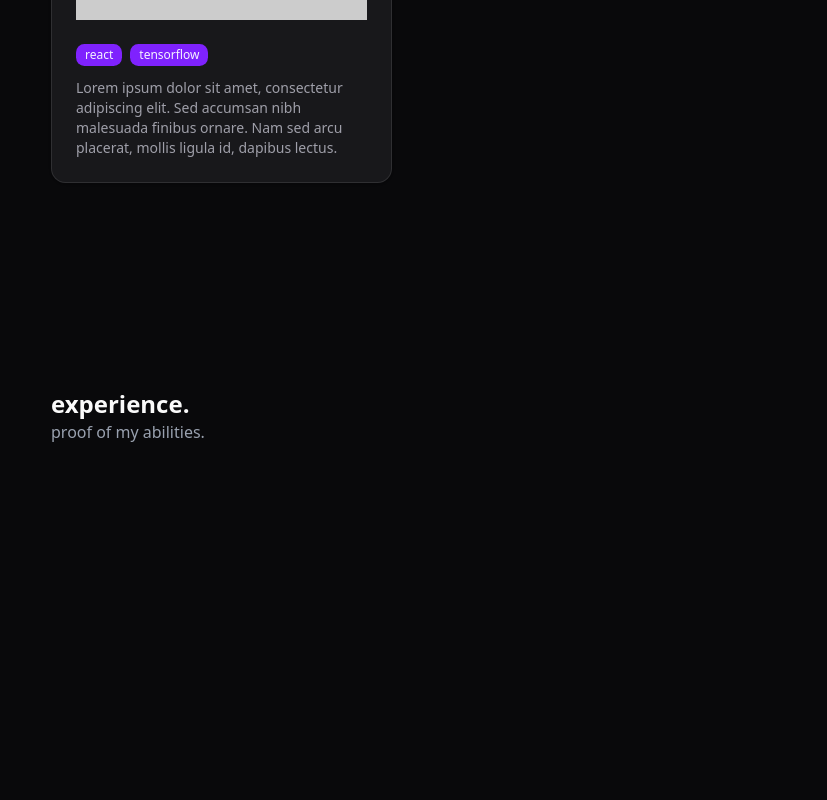
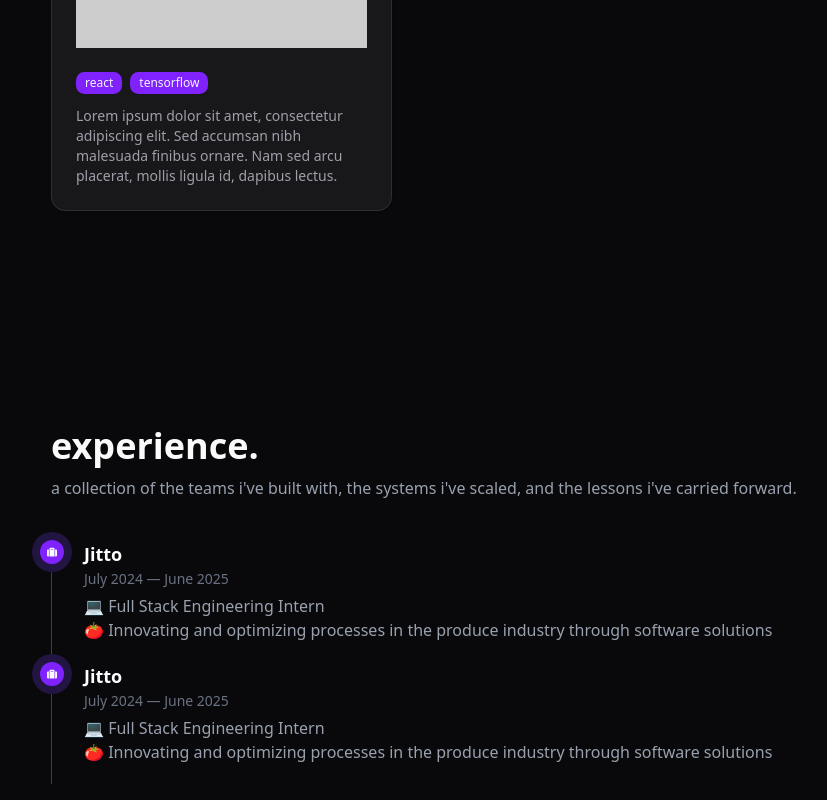
Before and after one commit to jasooh/portfolio-v.3-scn, a Next.js app: page / in a window 1280 px wide. Shown: the part 1732-2532 px from the top of the page, without its empty margins (77-904 px from the left). Built offline with nearby package versions, Linux system fonts and the light colour scheme.

Commit message:
timeline dev

```diff
--- a/app/globals.css
+++ b/app/globals.css
@@ -33,6 +33,7 @@
   --color-secondary: var(--secondary);
   --color-primary-foreground: var(--primary-foreground);
   --color-primary: var(--primary);
+  --color-primary-dark: var(--primary-dark);
   --color-popover-foreground: var(--popover-foreground);
   --color-popover: var(--popover);
   --color-card-foreground: var(--card-foreground);
@@ -86,6 +87,7 @@
   --popover: oklch(0.21 0.006 285.885);
   --popover-foreground: oklch(0.985 0 0);
   --primary: oklch(0.541 0.281 293.009);
+  --primary-dark: oklch(0.241 0.081 293.009);
   --primary-foreground: oklch(0.969 0.016 293.756);
   --secondary: oklch(0.274 0.006 286.033);
   --secondary-foreground: oklch(0.985 0 0);
--- a/app/page.tsx
+++ b/app/page.tsx
@@ -12,6 +12,7 @@ import {FaGithub} from "react-icons/fa";
 import {FaLinkedin} from "react-icons/fa";
 import {IoDocumentOutline} from "react-icons/io5";
 import {FaArrowDownLong} from "react-icons/fa6";
+import TimelineSegment from "@/components/TimelineSegment";
 
 export default function Home() {
     return (
@@ -44,7 +45,7 @@ export default function Home() {
             {/* projects */}
             <section className="flex flex-col gap-10 min-h-screen py-[10%]">
                 <div>
-                    <h2 className="text-2xl font-bold">projects.</h2>
+                    <h2 className="text-4xl leading-15 font-bold">projects.</h2>
                     <p className="text-gray-400">my best ideas expressed in code.</p>
                 </div>
 
@@ -81,11 +82,20 @@ export default function Home() {
             </section>
 
             {/* experience */}
-            <section className="flex gap-5 min-h-screen py-[10%]">
+            <section className="flex flex-col gap-10 min-h-screen py-[10%]">
                 <div>
-                    <h2 className="text-2xl font-bold">experience.</h2>
-                    <p className="text-gray-400">proof of my abilities.</p>
+                    <h2 className="text-4xl leading-15 font-bold">experience.</h2>
+                    <p className="text-gray-400">
+                        a collection of the teams i&#39;ve built with, the systems i&#39;ve scaled, and the lessons
+                        i&#39;ve carried
+                        forward.
+                    </p>
                 </div>
+
+                <ol className="relative border-s border-gray-200 dark:border-gray-700">
+                    <TimelineSegment/>
+                    <TimelineSegment/>
+                </ol>
             </section>
         </main>
     );
--- /dev/null
+++ b/components/TimelineSegment.tsx
@@ -0,0 +1,28 @@
+// TimelineSegment.tsx
+
+import React from "react";
+
+// icons
+import {FaSuitcase} from "react-icons/fa";
+
+export default function TimelineSegment() {
+    return (
+        <ol className="mb-5 relative ">
+            <li className="ml-8 ms-6">
+                <span
+                    className="absolute flex items-center justify-center w-6 h-6 rounded-full -start-3 ring-8 dark:ring-primary-dark dark:bg-primary">
+                    <span className="absolute size-7 dark:bg-primary rounded-full animate-ping z-[-1]" />
+                    <FaSuitcase className="w-2.5 h-2.5" aria-hidden="true"/>
+                </span>
+                <h3 className="mb-1 text-lg font-semibold  dark:text-white">Jitto</h3>
+                <time className="block mb-2 text-sm font-normal leading-none dark:text-gray-500">
+                    July 2024 — June 2025
+                </time>
+                <p className="text-base font-normal dark:text-gray-400">
+                    💻 Full Stack Engineering Intern <br/>
+                    🍅 Innovating and optimizing processes in the produce industry through software solutions
+                </p>
+            </li>
+        </ol>
+    );
+}
```
